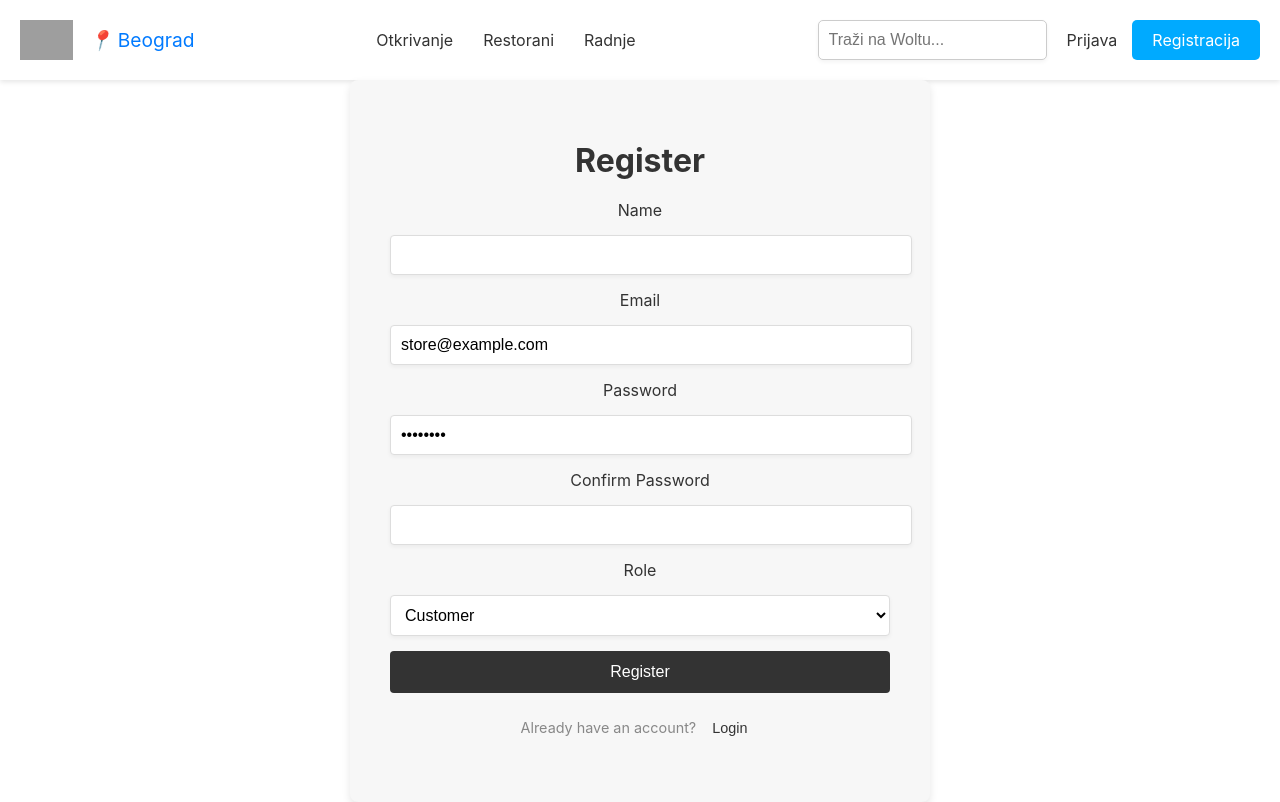
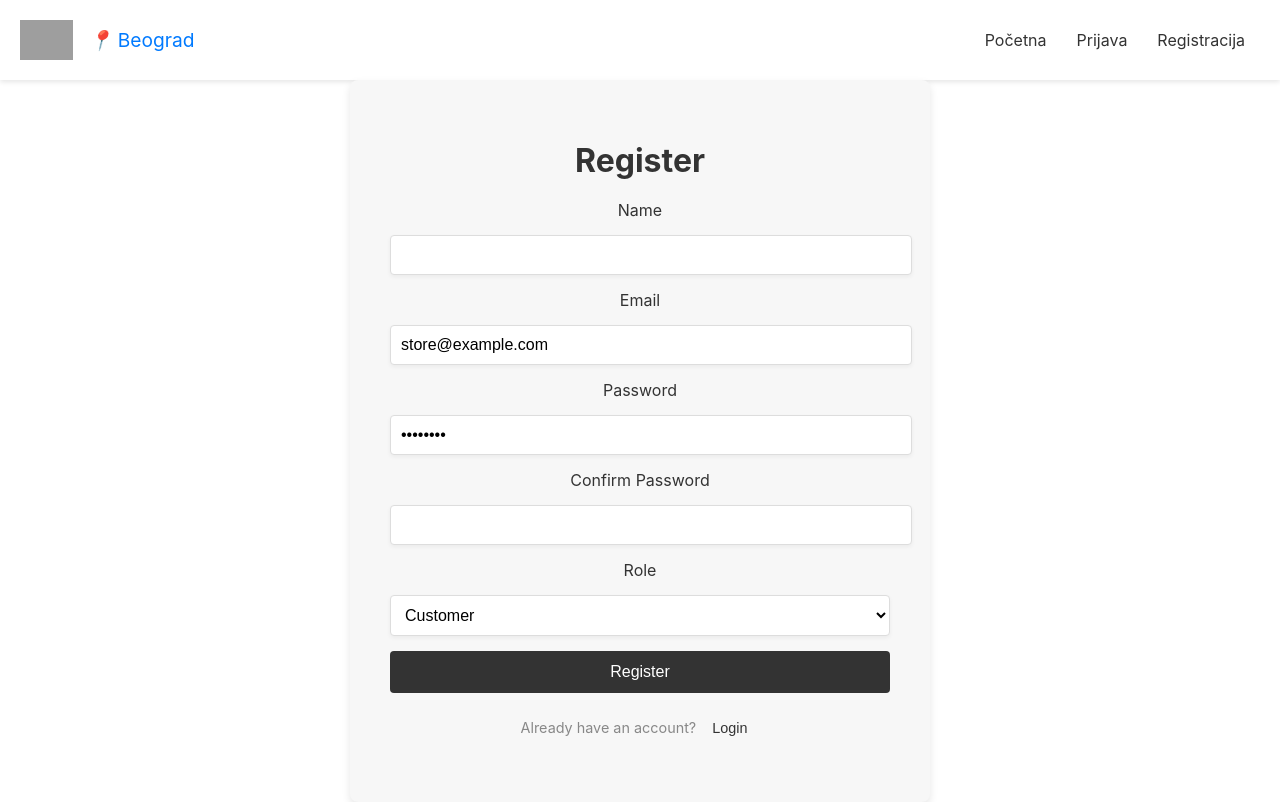
Before and after one commit to elab-development/porucivanje_hrane_2020_0335, a React (Create React App) app in the folder reactdomaci/: page /auth in a window 1280 px wide. Built offline with nearby package versions, Linux system fonts and the light colour scheme; grey boxes are pictures that could not be loaded.

Commit message:
prepravljen navbar, dodat logout

```diff
--- a/reactdomaci/src/App.js
+++ b/reactdomaci/src/App.js
@@ -1,3 +1,4 @@
+import React, { useState, useEffect } from 'react';
 import logo from './logo.svg';
 import './App.css';
 import HomePage from './HomePage';
@@ -7,14 +8,26 @@ import { BrowserRouter as Router, Routes, Route } from 'react-router-dom';
 import AuthForm from './AuthForm';
 
 function App() {
+  const [token, setToken] = useState(null);
+  const [user, setUser] = useState(null);
+
+  useEffect(() => {
+    const storedToken = sessionStorage.getItem('auth_token');
+    const storedUser = JSON.parse(sessionStorage.getItem('user'));
+    if (storedToken) {
+      setToken(storedToken);
+      setUser(storedUser);
+    }
+  }, []);
+
   return (
     <div className="App">
       <Router>
-        <Navbar />
+        <Navbar token={token} user={user} />
         <Routes>
           <Route path="/" element={<HomePage />} />
           <Route path="/products" element={<ProductsTable />} />
-          <Route path="/auth" element={<AuthForm />} />
+          <Route path="/auth" element={<AuthForm setToken={setToken} setUser={setUser} />} />
 
         </Routes>
       </Router>
--- a/reactdomaci/src/AuthForm.jsx
+++ b/reactdomaci/src/AuthForm.jsx
@@ -2,7 +2,7 @@ import React, { useState } from 'react';
 import axios from 'axios';
 import { useNavigate } from 'react-router-dom';
 import './AuthForm.css';
-const AuthForm = () => {
+const AuthForm = ({ setToken, setUser }) => {
   const [isRegistering, setIsRegistering] = useState(true); // Za prebacivanje između prijave i registracije
   const [formData, setFormData] = useState({
     name: '',
@@ -36,25 +36,23 @@ const AuthForm = () => {
 
     try {
       if (isRegistering) {
-        // Registracija
         const response = await axios.post('http://127.0.0.1:8000/api/register', formData);
-
         sessionStorage.setItem('auth_token', response.data.access_token);
         sessionStorage.setItem('user', JSON.stringify(response.data.user));
-
+        setToken(response.data.access_token);
+        setUser(response.data.user);
         setSuccess('Registration successful!');
         setError(null);
         navigate('/dashboard');
       } else {
-        // Prijava
         const response = await axios.post('http://127.0.0.1:8000/api/login', {
           email: formData.email,
           password: formData.password,
         });
-
         sessionStorage.setItem('auth_token', response.data.access_token);
         sessionStorage.setItem('user', JSON.stringify(response.data.user));
-
+        setToken(response.data.access_token);
+        setUser(response.data.user);
         setSuccess('Login successful!');
         setError(null);
         navigate('/dashboard');
--- a/reactdomaci/src/Navbar.js
+++ b/reactdomaci/src/Navbar.js
@@ -1,8 +1,28 @@
-
 import React from 'react';
+import { Link, useNavigate } from 'react-router-dom';
+import axios from 'axios';
 import './Navbar.css';
 
 const Navbar = () => {
+  const navigate = useNavigate();
+  const token = sessionStorage.getItem('auth_token');
+  const user = JSON.parse(sessionStorage.getItem('user'));
+
+  const handleLogout = async () => {
+    try {
+      await axios.post('http://127.0.0.1:8000/api/logout', {}, {
+        headers: { Authorization: `Bearer ${token}` },
+      });
+      // Brisanje tokena i korisničkih podataka iz sessionStorage
+      sessionStorage.removeItem('auth_token');
+      sessionStorage.removeItem('user');
+      // Preusmeravanje na početnu stranicu
+      navigate('/');
+    } catch (error) {
+      console.error('Greška prilikom odjave:', error);
+    }
+  };
+
   return (
     <nav className="navbar">
       <div className="navbar-logo">
@@ -12,15 +32,44 @@ const Navbar = () => {
         </span>
       </div>
       <div className="navbar-links">
-        <a href="#">Otkrivanje</a>
-        <a href="#">Restorani</a>
-        <a href="#">Radnje</a>
+        {!token ? (
+          // Rute za neulogovane korisnike
+          <>
+            <Link to="/">Početna</Link>
+            <Link to="/auth">Prijava</Link>
+            <Link to="/auth">Registracija</Link>
+          </>
+        ) : user.role === 'admin' ? (
+          // Rute za admina
+          <>
+            <Link to="/dashboard">Dashboard</Link>
+            <Link to="/users">Korisnici</Link>
+            <Link to="/products">Proizvodi</Link>
+            <button onClick={handleLogout}>Odjava</button>
+          </>
+        ) : user.role === 'store' ? (
+          // Rute za korisnika koji je store
+          <>
+            <Link to="/dashboard">Moja Prodavnica</Link>
+            <Link to="/products">Proizvodi</Link>
+            <Link to="/orders">Porudžbine</Link>
+            <button onClick={handleLogout}>Odjava</button>
+          </>
+        ) : (
+          // Rute za običnog ulogovanog korisnika
+          <>
+            <Link to="/">Početna</Link>
+            <Link to="/products">Proizvodi</Link>
+            <Link to="/orders">Moje Porudžbine</Link>
+            <button onClick={handleLogout}>Odjava</button>
+          </>
+        )}
       </div>
-      <div className="navbar-actions">
-        <input type="text" placeholder="Traži na Woltu..." className="search-input" />
-        <a href="#" className="navbar-link">Prijava</a>
-        <a href="#" className="navbar-register">Registracija</a>
-      </div>
+      {token && (
+        <div className="navbar-user">
+          <span>Dobrodošli, {user.name}</span>
+        </div>
+      )}
     </nav>
   );
 };
```
